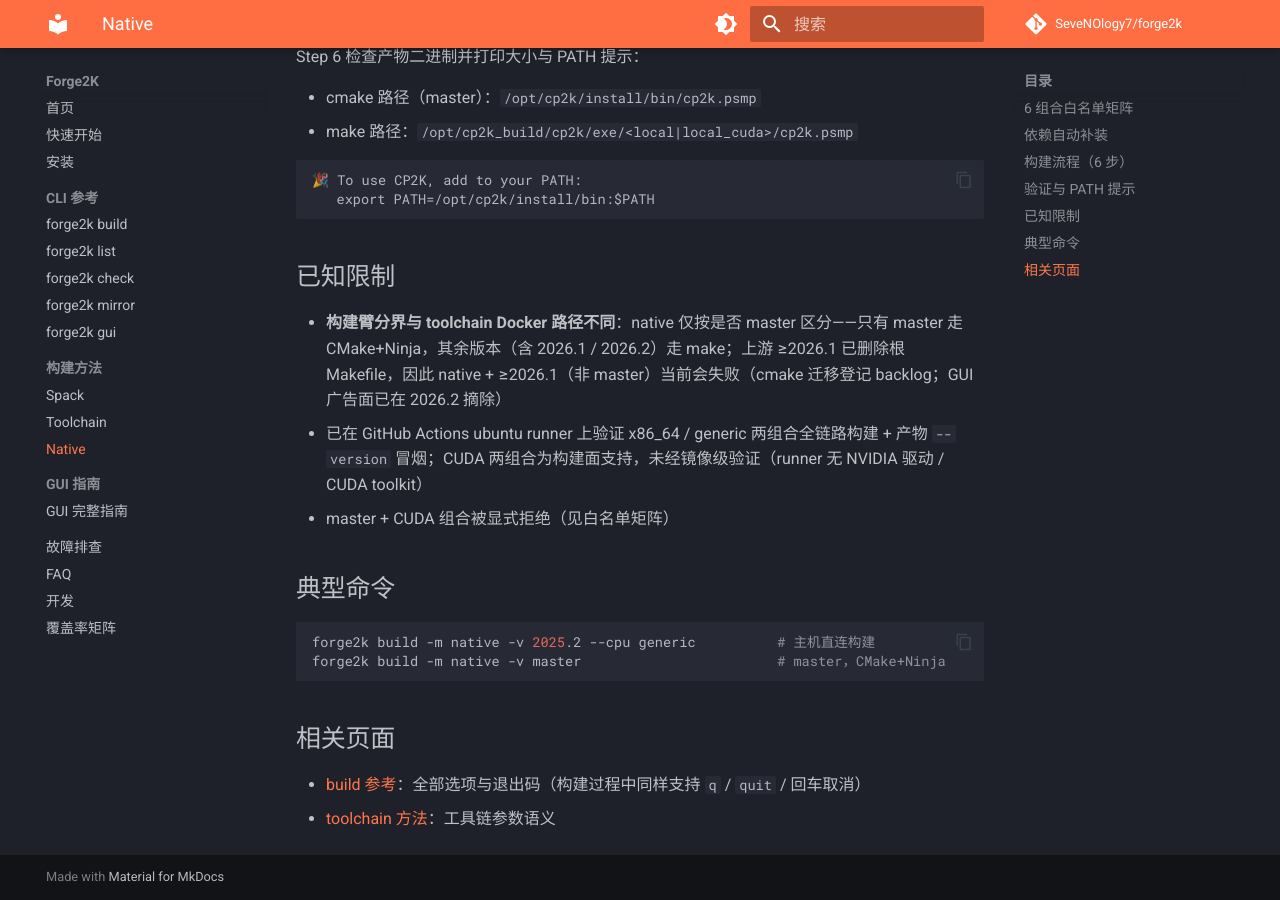
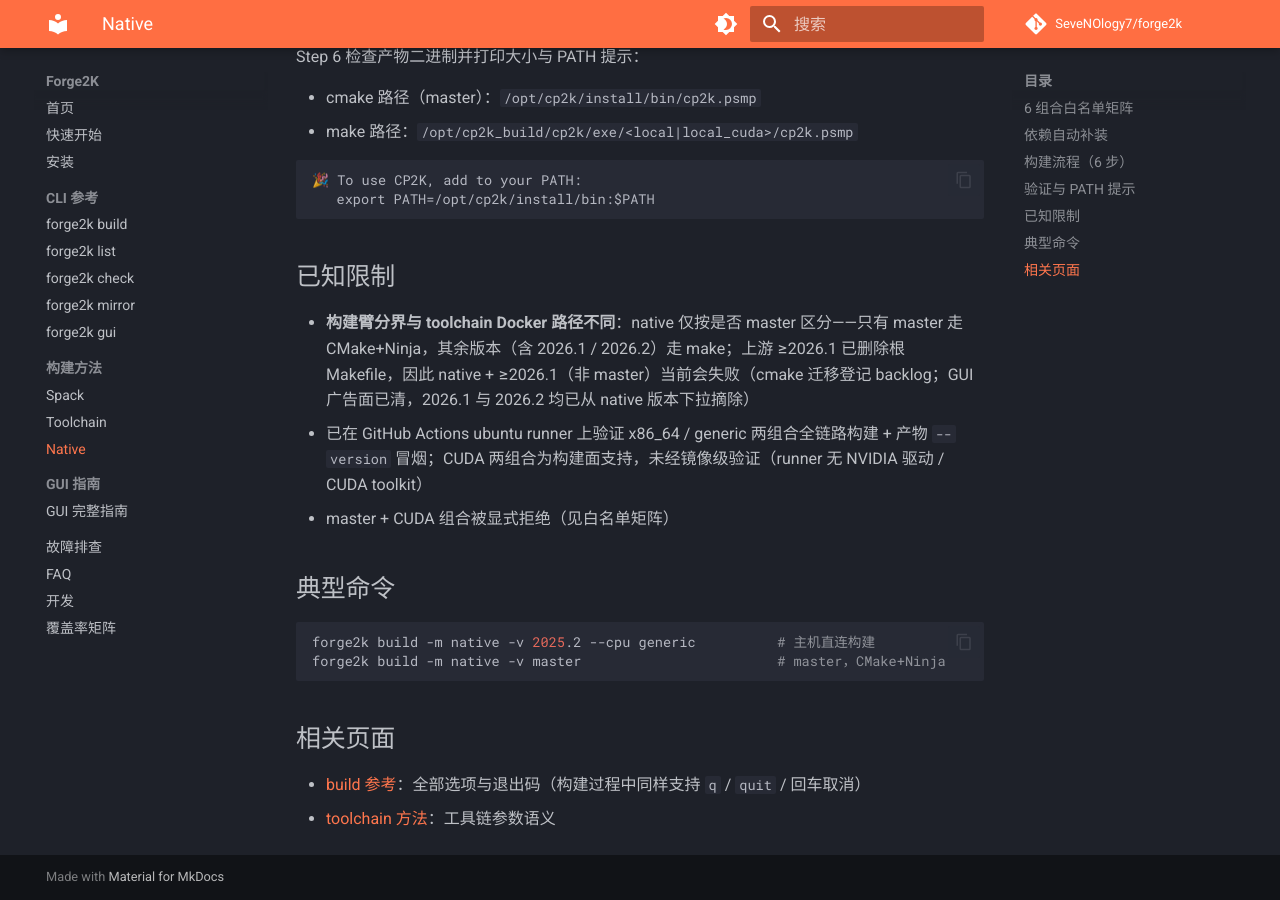
Before and after one commit to SeveNOlogy7/forge2k, an MkDocs documentation site: the page built from docs/methods/native.md, in a window 1280 px wide and 900 px high, scrolled down 1830 px. Built offline with MkDocs 1.6.1 and Material for MkDocs 9.7.7, drawn with Linux system fonts in a browser that asks for light colours; comment, search, counter and statistics services are not loaded.

Commit message:
fix: drop unbuildable 2026.1 from GUI native picker; sync docs
native_version_list() no longer advertises 2026.1 (native release arm is
make-only; upstream deleted the root Makefile in v2026.1), matching the
earlier 2026.2 removal. t08 now pins the three-entry list and negatively
asserts both 2026.1 and 2026.2. README known-limitations line and the
docs pages (gui/overview, methods/native) updated to the both-removed
state; only the cmake-migration backlog remains.

```diff
--- a/docs/methods/native.md
+++ b/docs/methods/native.md
@@ -59,7 +59,7 @@ Step 6 检查产物二进制并打印大小与 PATH 提示：
 
 ## 已知限制
 
-- **构建臂分界与 toolchain Docker 路径不同**：native 仅按是否 master 区分——只有 master 走 CMake+Ninja，其余版本（含 2026.1 / 2026.2）走 make；上游 ≥2026.1 已删除根 Makefile，因此 native + ≥2026.1（非 master）当前会失败（cmake 迁移登记 backlog；GUI 广告面已在 2026.2 摘除）
+- **构建臂分界与 toolchain Docker 路径不同**：native 仅按是否 master 区分——只有 master 走 CMake+Ninja，其余版本（含 2026.1 / 2026.2）走 make；上游 ≥2026.1 已删除根 Makefile，因此 native + ≥2026.1（非 master）当前会失败（cmake 迁移登记 backlog；GUI 广告面已清，2026.1 与 2026.2 均已从 native 版本下拉摘除）
 - 已在 GitHub Actions ubuntu runner 上验证 x86_64 / generic 两组合全链路构建 + 产物 `--version` 冒烟；CUDA 两组合为构建面支持，未经镜像级验证（runner 无 NVIDIA 驱动 / CUDA toolkit）
 - master + CUDA 组合被显式拒绝（见白名单矩阵）
 
```
Also changed, not shown: README.md (+1 -1 lines), docs/gui/overview.md (+1 -1 lines), 1 other file.
